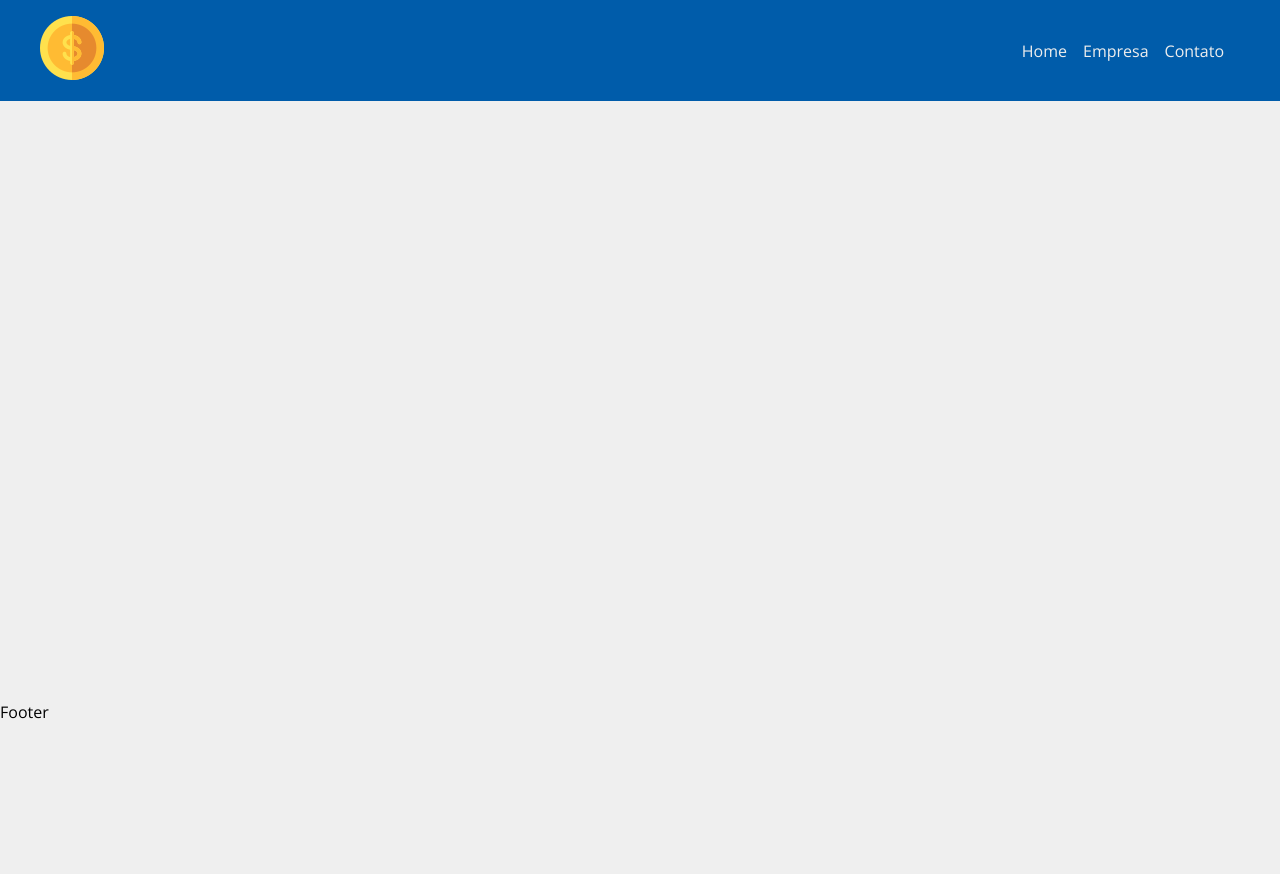
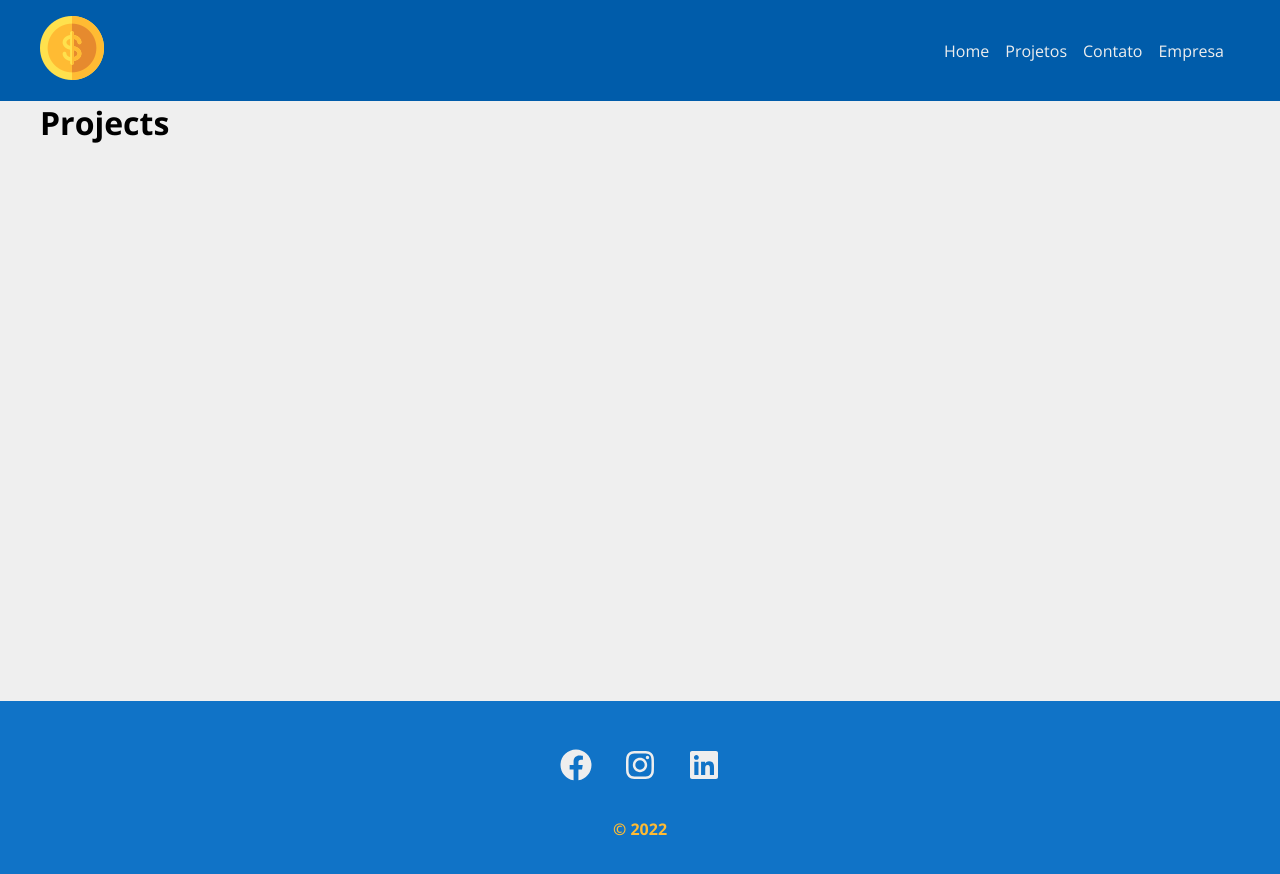
Before and after one commit to allangadelha/my-manager, a React (Create React App) app: page /projects in a window 1280 px wide. Shown: the top 874 px of the page. Before the commit the page ends 800 px from the top, so only its background shows below. Built offline with nearby package versions, Linux system fonts and the light colour scheme.

Commit message:
Footer: style; new page component Projects

```diff
--- a/src/App.js
+++ b/src/App.js
@@ -1,6 +1,7 @@
-import { BrowserRouter as Router, Routes, Route, Link } from 'react-router-dom';
+import { BrowserRouter as Router, Routes, Route } from 'react-router-dom';
 
 import Company from './components/pages/Company';
+import Projects from './components/pages/Projects';
 import Contact from './components/pages/Contact';
 import Home from './components/pages/Home';
 import NewProject from './components/pages/NewProject';
@@ -17,6 +18,7 @@
         <Container customClass="min-height">
           <Routes>
             <Route path='/' exact='true' element={<Home />}></Route>
+            <Route path='/projects' element={<Projects />}></Route>
             <Route path='/company' element={<Company />}></Route>
             <Route path='/contact' element={<Contact />}></Route>
             <Route path='/newproject' element={<NewProject />}></Route>
--- a/src/components/layout/Footer.js
+++ b/src/components/layout/Footer.js
@@ -1,10 +1,23 @@
+import { FaFacebook, FaInstagram, FaLinkedin } from 'react-icons/fa';
+
+import styles from './Footer.module.css';
+
 function Footer() {
 
     return(
 
-        <div>
-            <p>Footer</p>
-        </div>
+        <footer className={styles.footer}>
+            <ul className={styles.social_list}>
+                <li><a target="_blank" rel="norefrrer" href="https://www.facebook.com/allan.gadelhaxavier"><FaFacebook /></a></li>
+                <li><a target="_blank" rel="norefrrer" href="https://www.instagram.com/allangadelhaxavier"><FaInstagram /></a></li>
+                <li><a target="_blank" rel="norefrrer" href="https://www.linkedin.com/in/allan-gadelha-xavier-1659b428"><FaLinkedin /></a></li>
+            </ul>
+            <p className={styles.copy_right}>
+                <span>
+                    &copy; { new Date().getFullYear() }
+                </span>
+            </p>
+        </footer>
     )
 
 }
--- a/src/components/layout/Footer.module.css
+++ b/src/components/layout/Footer.module.css
@@ -0,0 +1,35 @@
+.footer {
+    background-color: #1073C7;
+    color: #EEEEEE;
+    padding: 3em;
+    text-align: center;;
+}
+
+.social_list {
+    display: flex;
+    justify-content: center;
+    list-style: none;
+}
+
+.social_list li a{
+    color: #EEEEEE;
+    margin: 0 1em;
+}
+
+.social_list li a:hover {
+    color: #FFBB33;
+}
+
+.social_list svg {
+    cursor: pointer;
+    font-size: 2em;
+}
+
+.copy_right {
+    margin:2em;
+}
+
+.copy_right span{
+    color: #FFBB33;
+    font-weight: bold;
+}
--- a/src/components/layout/NavBar.js
+++ b/src/components/layout/NavBar.js
@@ -14,8 +14,9 @@
                 <Link to='/'><img src={logo} alt="My Manager"/></Link>
                 <ul className={styles.list}>
                     <li className={styles.item}><Link to='/'>Home</Link></li>
+                    <li className={styles.item}><Link to='/projects'>Projetos</Link></li>
+                    <li className={styles.item}><Link to='/contact'>Contato</Link></li>
                     <li className={styles.item}><Link to='/company'>Empresa</Link></li>
-                    <li className={styles.item}><Link to='/contact'>Contato</Link></li>
                 </ul>
             </Container>
         </nav>
--- /dev/null
+++ b/src/components/pages/Projects.js
@@ -0,0 +1,10 @@
+function Projects() {
+
+    return (
+
+        <h1>Projects</h1>
+
+    )
+}
+
+export default Projects;
```
